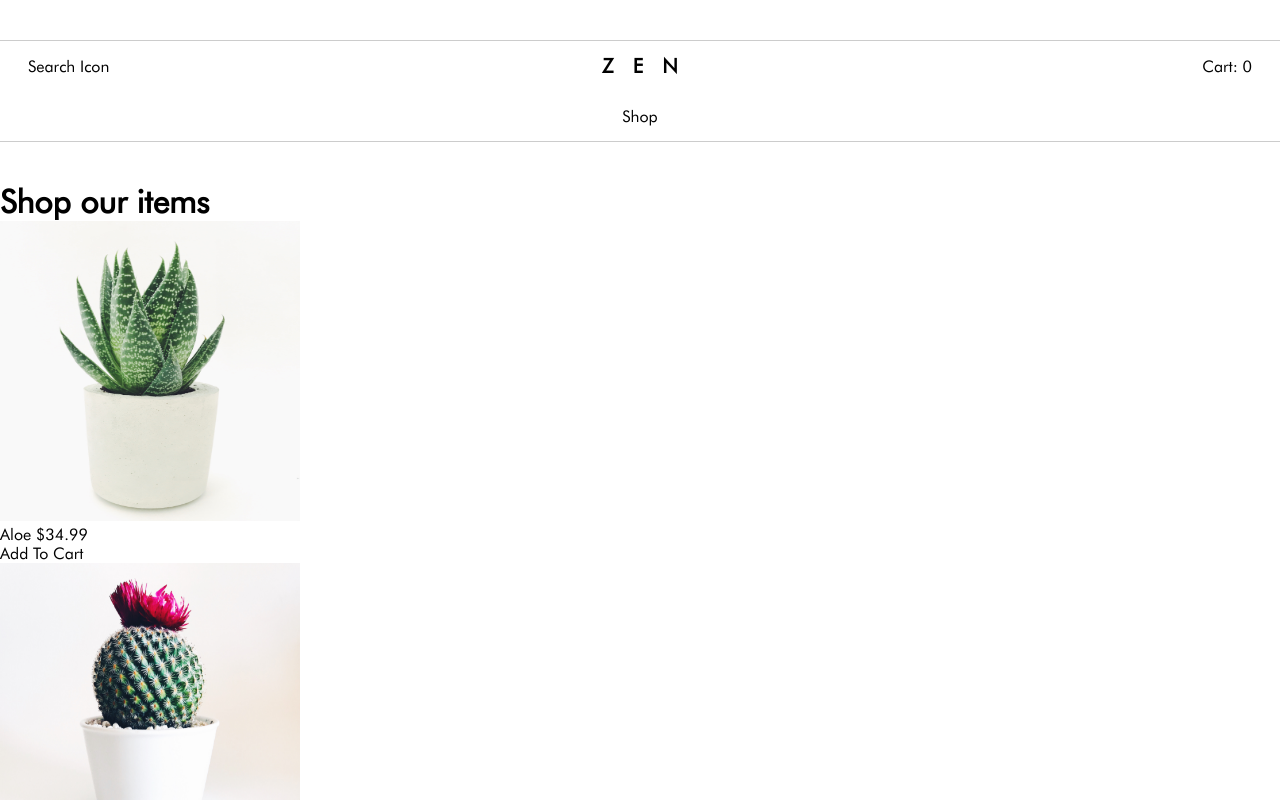
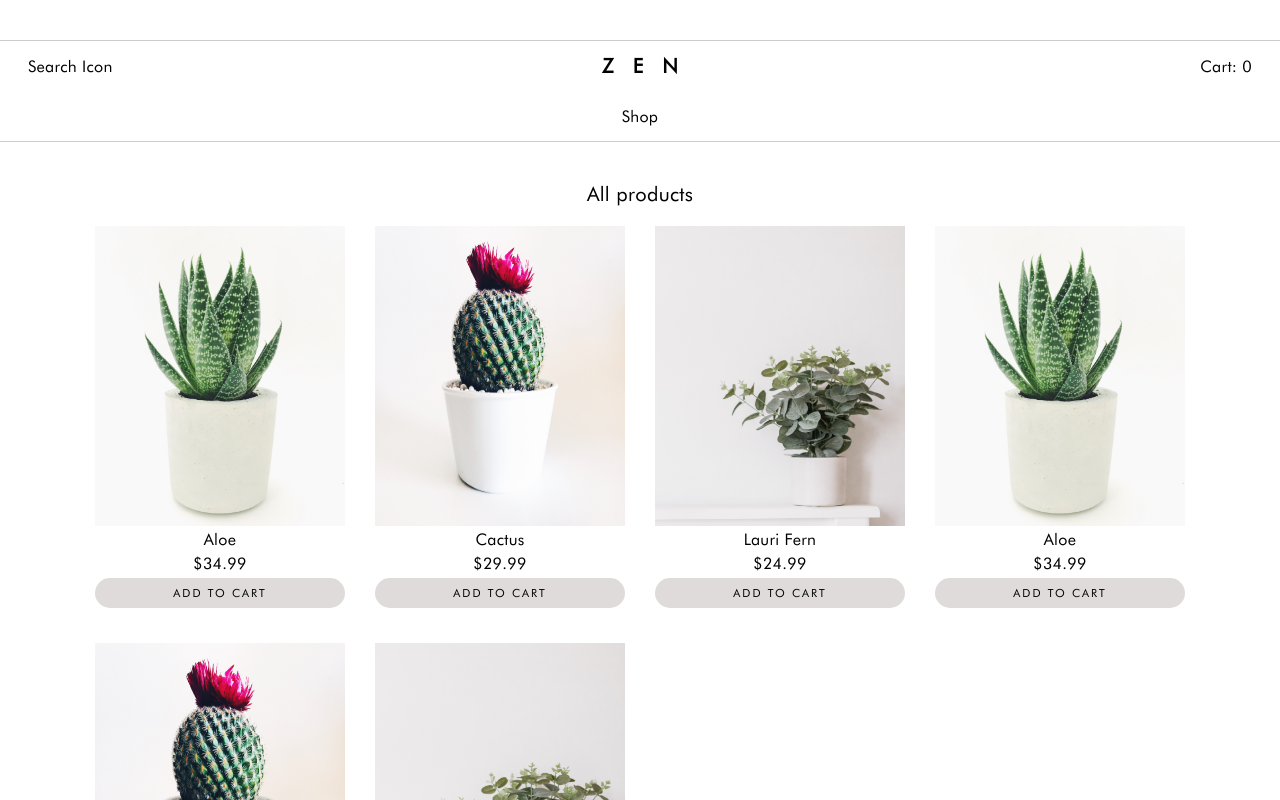
Before and after one commit to angie0123/shopping-cart, a React (Create React App) app: page /shop in a window 1280 px wide. Shown: the top 800 px of the page. Built offline with nearby package versions, Linux system fonts and the light colour scheme.

Commit message:
Styled shop page

```diff
--- a/src/App.js
+++ b/src/App.js
@@ -72,6 +72,24 @@ const App = () => {
       price: '$24.99',
       id: 2,
     },
+    {
+      img: '/images/aloe.jpg',
+      name: 'Aloe',
+      price: '$34.99',
+      id: 3,
+    },
+    {
+      img: '/images/cactus.jpg',
+      name: 'Cactus',
+      price: '$29.99',
+      id: 4,
+    },
+    {
+      img: '/images/leafy.jpg',
+      name: 'Lauri Fern',
+      price: '$24.99',
+      id: 5,
+    },
   ];
 
   return (
--- a/src/components/ShopItem.js
+++ b/src/components/ShopItem.js
@@ -1,15 +1,15 @@
 const ShopItem = ({ item, handleAddToCart }) => {
   return (
-    <div>
-      <img
-        style={{ width: '300px', height: '300px' }}
-        src={window.location.origin + item.img}
-        alt={item.name}
-      />
-      <div>
-        {item.name} {item.price}
+    <div className="product">
+      <img src={window.location.origin + item.img} alt={item.name} />
+      <div className="description">
+        <div>{item.name}</div>
+        <div>{item.price}</div>
       </div>
-      <div onClick={() => handleAddToCart(item.id)}> Add To Cart </div>
+      <div className="button" onClick={() => handleAddToCart(item.id)}>
+        {' '}
+        Add To Cart{' '}
+      </div>
     </div>
   );
 };
--- a/src/components/ShopItems.js
+++ b/src/components/ShopItems.js
@@ -8,7 +8,7 @@ const ShopItems = ({ items, handleAddToCart }) => {
       </li>
     );
   });
-  return <ul>{list}</ul>;
+  return <ul className="product-grid">{list}</ul>;
 };
 
 export default ShopItems;
--- a/src/pages/Shop.js
+++ b/src/pages/Shop.js
@@ -1,9 +1,9 @@
 import ShopItems from '../components/ShopItems';
 
-const Shop = ({ cartItems, shopItems, handleAddToCart }) => {
+const Shop = ({ shopItems, handleAddToCart }) => {
   return (
-    <div>
-      <h1>Shop our items</h1>
+    <div className="main-content">
+      <div className="category">All products</div>
       <ShopItems items={shopItems} handleAddToCart={handleAddToCart} />
     </div>
   );
--- a/src/styles.css
+++ b/src/styles.css
@@ -8,6 +8,11 @@
   margin: 0;
   box-sizing: border-box;
   font-family: Futura;
+  --button-inactive: rgb(224, 219, 219);
+  --button-hover: rgb(32, 30, 30);
+}
+body {
+  letter-spacing: 0.3px;
 }
 
 a,
@@ -16,6 +21,10 @@ a:hover,
 a:active {
   text-decoration: none;
   color: black;
+}
+
+ul li {
+  list-style: none;
 }
 
 nav {
@@ -69,3 +78,43 @@ nav .bottom-section {
   height: 600px;
   object-fit: cover;
 }
+
+.main-content .category {
+  font-size: 20px;
+}
+
+.product-grid {
+  display: grid;
+  grid-template-columns: repeat(4, minmax(200px, 250px));
+  gap: 30px;
+}
+
+.product-grid img {
+  width: 250px;
+  height: 300px;
+}
+
+.product div {
+  margin-bottom: 5px;
+}
+
+.product .description {
+  text-align: center;
+}
+
+.button {
+  padding: 8px 16px;
+  background-color: var(--button-inactive);
+  letter-spacing: 2px;
+  text-transform: uppercase;
+  border-radius: 25px;
+  color: rgb(0, 0, 0);
+  text-align: center;
+  font-size: 0.7rem;
+}
+
+.button:hover {
+  cursor: pointer;
+  background-color: var(--button-hover);
+  color: white;
+}
```
